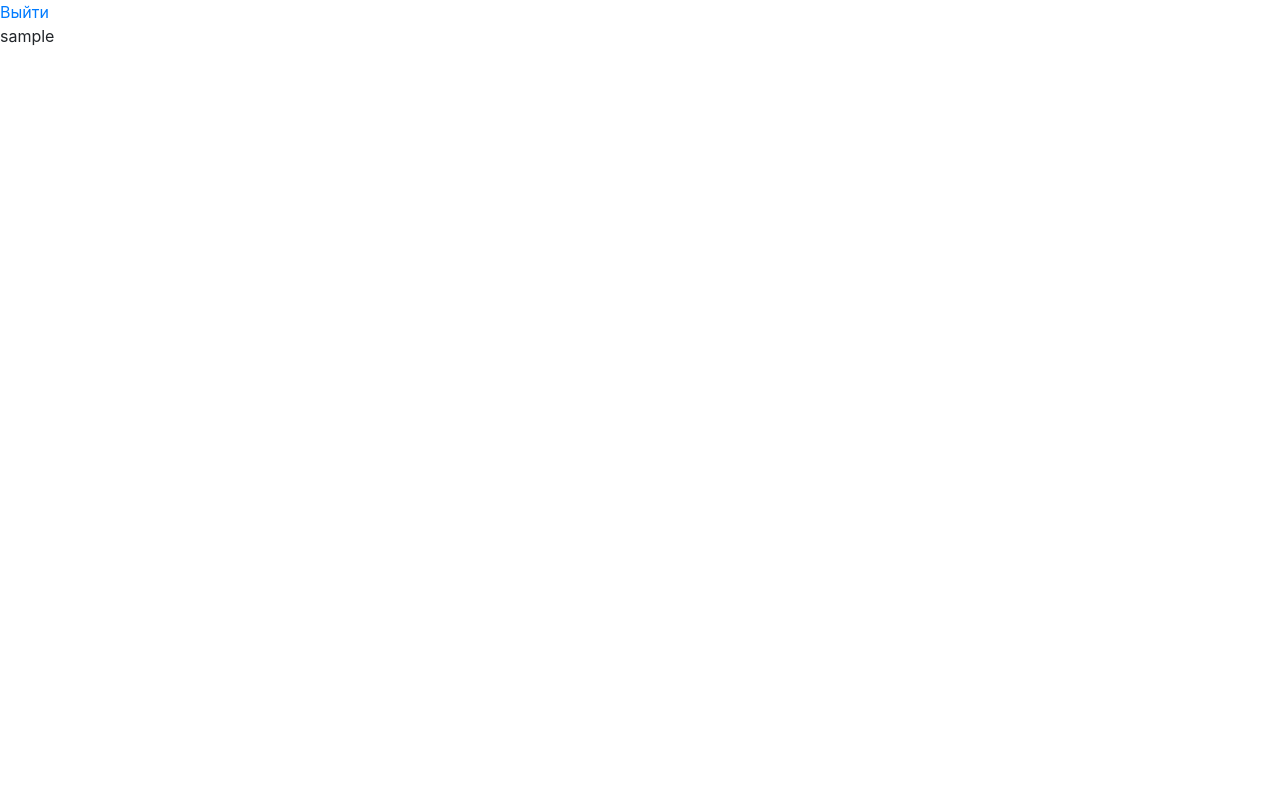
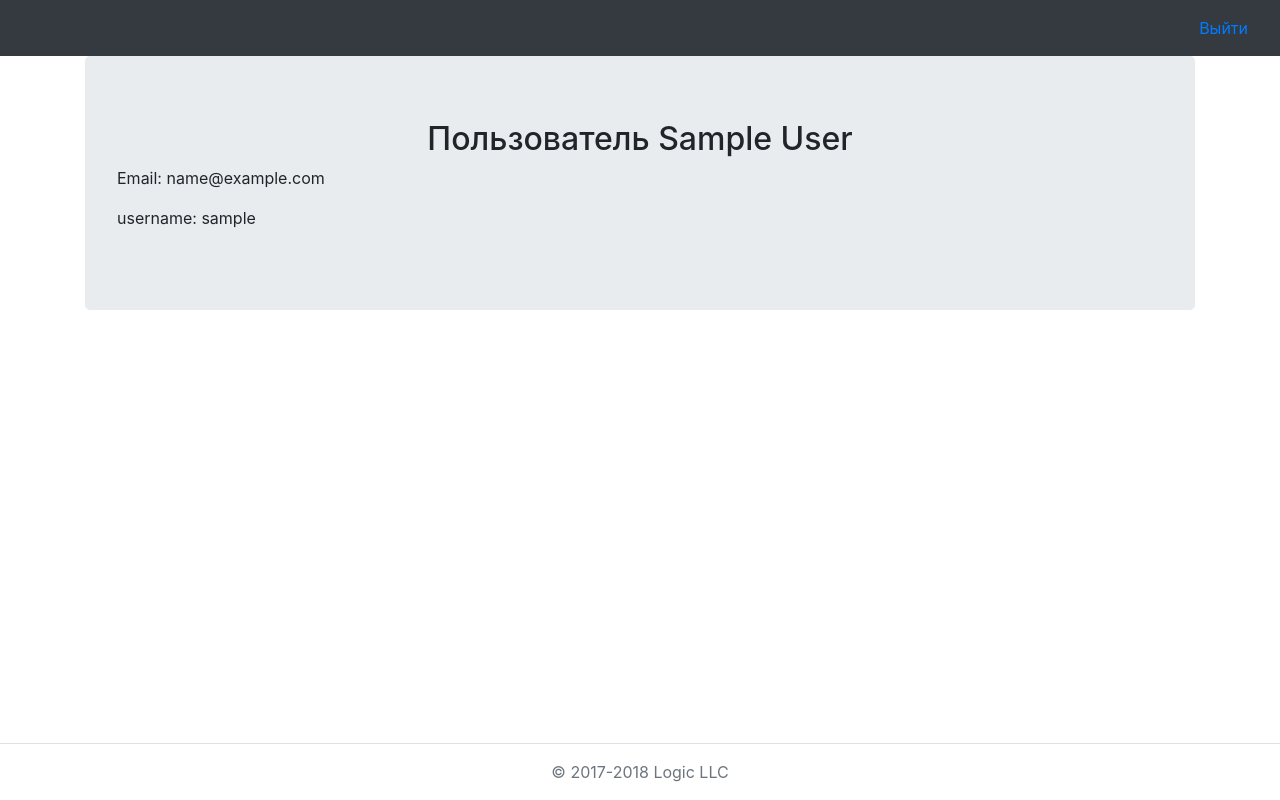
Before and after one commit to murnat98/logic_llc, a Django app: page / in a window 1280 px wide. Before the commit the page is almost empty. Run offline with Django 3.2, Linux system fonts and the light colour scheme; the visitor is signed in with stand-in values (Sample User, id 1); some libraries are stand-ins or nearby versions.

Commit message:
profile page

```diff
--- /dev/null
+++ b/core/static/css/base.css
@@ -0,0 +1,13 @@
+html {
+    position: relative;
+    min-height: 100%;
+}
+
+.footer-bottom {
+    position: absolute;
+    bottom: 0;
+    width: 100%;
+    /*height: 60px; !* Set the fixed height of the footer here *!*/
+    /*line-height: 60px; !* Vertically center the text there *!*/
+    /*background-color: #f5f5f5;*/
+}
--- a/core/templates/base.html
+++ b/core/templates/base.html
@@ -10,24 +10,31 @@
     {% block links %}
         <link rel="stylesheet" href="{% static 'font-awesome/css/all.css' %}">
         <link rel="stylesheet" href="{% static 'bootstrap-4-2/css/bootstrap.min.css' %}">
+        <link rel="stylesheet" href="{% static 'css/base.css' %}">
     {% endblock %}
 
     {% block title %}
         {% include 'title.html' %}
     {% endblock %}
-</head>
-
 <body>
 
 {% block head %}
-    <div>
-        {% if user.is_authenticated %}
-            <a href="{% url 'core:logout' %}">Выйти</a>
-        {% endif %}
-    </div>
+    <nav class="navbar navbar-dark bg-dark">
+        <ul class="navbar navbar-nav ml-auto">
+            <li><a class="nav-item" href="{% url 'core:logout' %}">Выйти</a></li>
+        </ul>
+    </nav>
 {% endblock %}
 
 {% block content %}
+{% endblock %}
+
+{% block footer %}
+    <footer class="footer-bottom my-3 pt-3 border-top">
+        <div class="container text-center">
+            <span class="text-muted">© 2017-2018 Logic LLC</span>
+        </div>
+    </footer>
 {% endblock %}
 
 <script type="text/javascript" src="{% static 'jquery/jquery-3.3.1.min.js' %}"></script>
--- a/core/templates/core/profile.html
+++ b/core/templates/core/profile.html
@@ -2,6 +2,16 @@
 
 {% block content %}
     {% if user.is_authenticated %}
-        {{ user }}
+        <div class="container">
+            <div class="jumbotron">
+                <div class="row text-center">
+                    <div class="col-12">
+                        <h2 class="text-center">Пользователь {{ user.get_full_name }}</h2>
+                        <p class="text-lg-left">Email: {{ user.email }}</p>
+                        <p class="text-lg-left">username: {{ user.username }}</p>
+                    </div>
+                </div>
+            </div>
+        </div>
     {% endif %}
 {% endblock %}
--- a/core/templates/core/register.html
+++ b/core/templates/core/register.html
@@ -17,3 +17,4 @@
 {% endblock %}
 
 {# TODO: edit profile page (design) #}
+{# TODO: register return success page #}
```
Also changed, not shown: core/templates/form.html (+8 -4 lines), core/static/css/form.css (renamed from core/static/css/custom.css).
